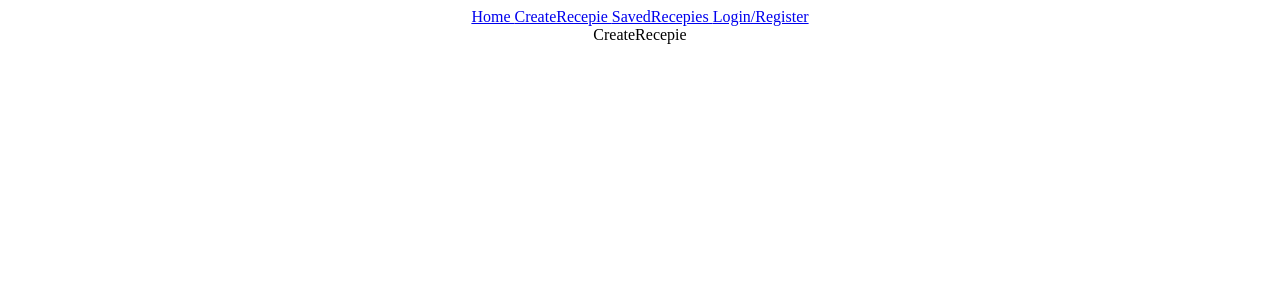
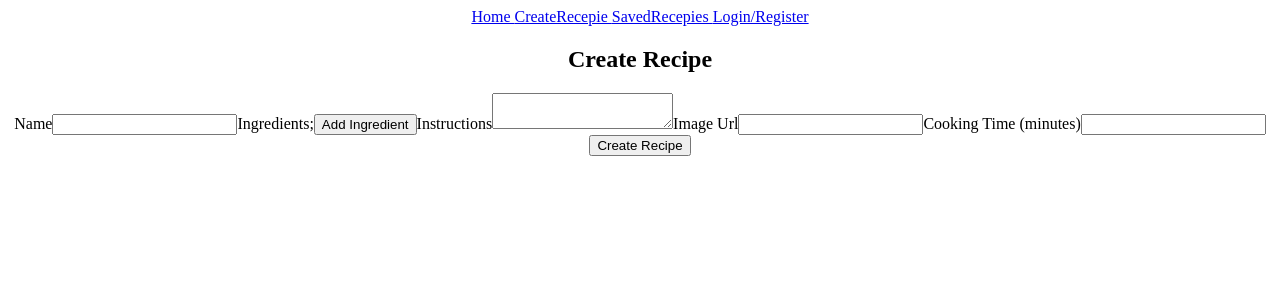
Before and after one commit to LeonBisters/Tutorial_for_Recepie_App, a React (Create React App) app in the folder client/: page /create-recepie in a window 1280 px wide. Shown: the top 300 px of the page. Built offline with nearby package versions, Linux system fonts and the light colour scheme.

Commit message:
added the recipies frontend

```diff
--- /dev/null
+++ b/client/src/hooks/useGetUserID.js
@@ -0,0 +1,3 @@
+export const useGetUserID = () => {
+    return window.localStorage.getItem("userID");
+}
--- a/client/src/pages/create-recepie.js
+++ b/client/src/pages/create-recepie.js
@@ -1,3 +1,70 @@
+import {useState} from "react";
+import axios from 'axios';
+import { useGetUserID } from "../hooks/useGetUserID";
+import {useNavigate} from 'react-router-dom';
+
 export const CreateRecepie = () => {
-    return <div>CreateRecepie</div>
+    const userID = useGetUserID();
+
+    const [recipe, setRecipe] = useState({
+        name:"",
+        ingredients: [],
+        instructions: "",
+        imageUrl: "",
+        cookingTime: 0,
+        userOwner: userID,
+    });
+
+    const navigate = useNavigate();
+
+    const handleChange = (event) => {
+        const {name, value} = event.target;
+        setRecipe({ ...recipe, [name]: value});
+    };
+
+    const handleIngredientChange = (event, idx) => {
+        const {value} = event.target;
+        const ingredients = recipe.ingredients;
+        ingredients[idx] = value;
+        setRecipe({...recipe, ingredients});
+    };
+
+    const addIngredient = () => {
+        setRecipe({...recipe, ingredients: [...recipe.ingredients, ""]});
+    };
+
+    const onSubmit = async (event) => {
+        event.preventDefault();
+        try {
+            await axios.post("http://localhost:3001/recipes", recipe);
+            alert("Recipe created");
+            navigate("/");
+        } catch (err) {
+            console.error(err);
+        }
+
+    }
+
+    return (
+        <div className="create-recipe">
+            <h2> Create Recipe</h2>
+            <form onSubmit={onSubmit}>
+                <label htmlFor="name"> Name</label>
+                <input type="text" id="name" name="name" onChange={handleChange}/>
+                <label htmlFor="ingredients">Ingredients</label>
+                {recipe.ingredients.map((ingredient, idx) => (
+                    <input key={idx} type="text" name="ingredients" value={ingredient} onChange={(event) => handleIngredientChange(event, idx)}/>
+
+                ))};
+                <button onClick={addIngredient} type="button"> Add Ingredient</button>
+                <label htmlFor="instructions">Instructions</label>
+                <textarea id="instructions" name="instructions" onChange={handleChange}></textarea>
+                <label htmlFor="imageUrl">Image Url</label>
+                <input type="text" id="imageUrl" name="imageUrl" onChange={handleChange}/>
+                <label htmlFor="cookingTime">Cooking Time (minutes)</label>
+                <input type="number" id="cookingTime" name="cookingTime" onChange={handleChange}/>
+                <button type="submit"> Create Recipe</button>
+            </form>
+        </div>
+    );
 };
```
Also changed, not shown: 1 other file (tests, documents, lock files or other folders).
